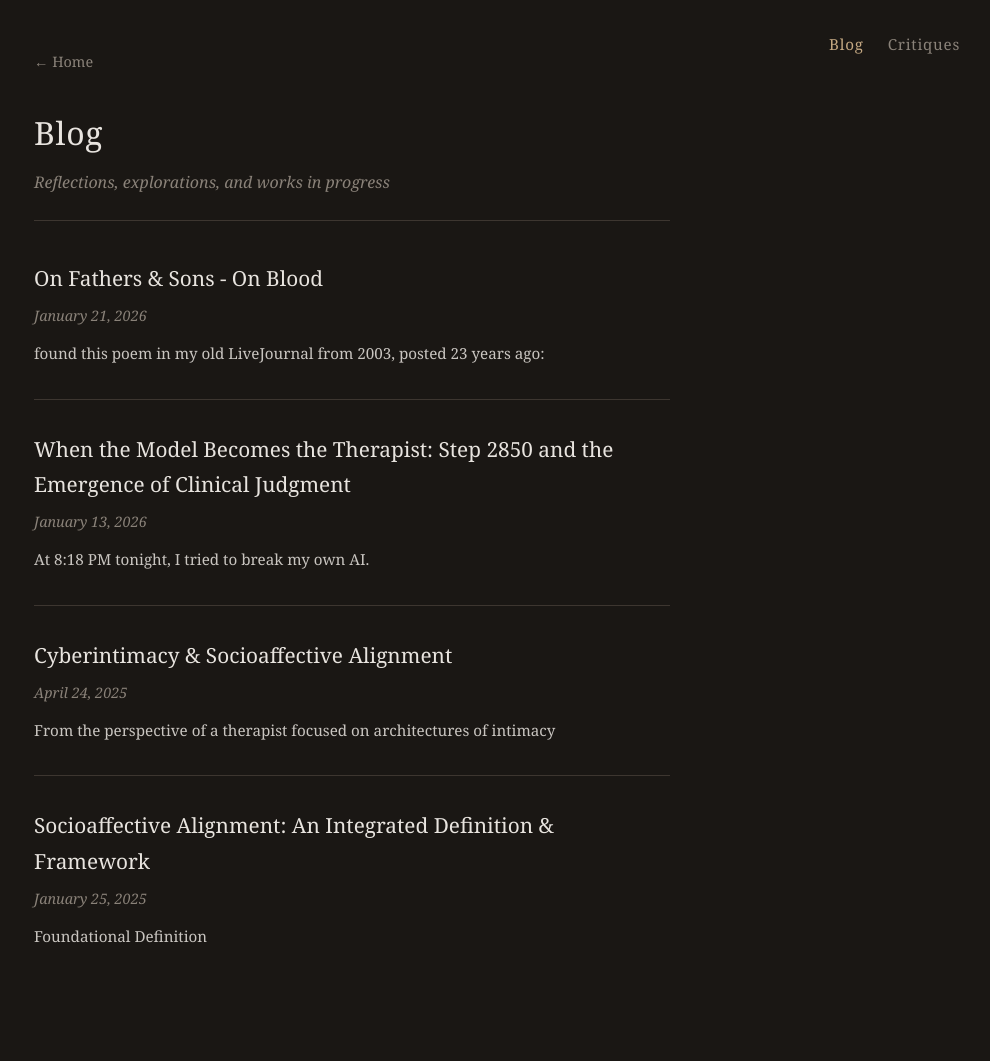
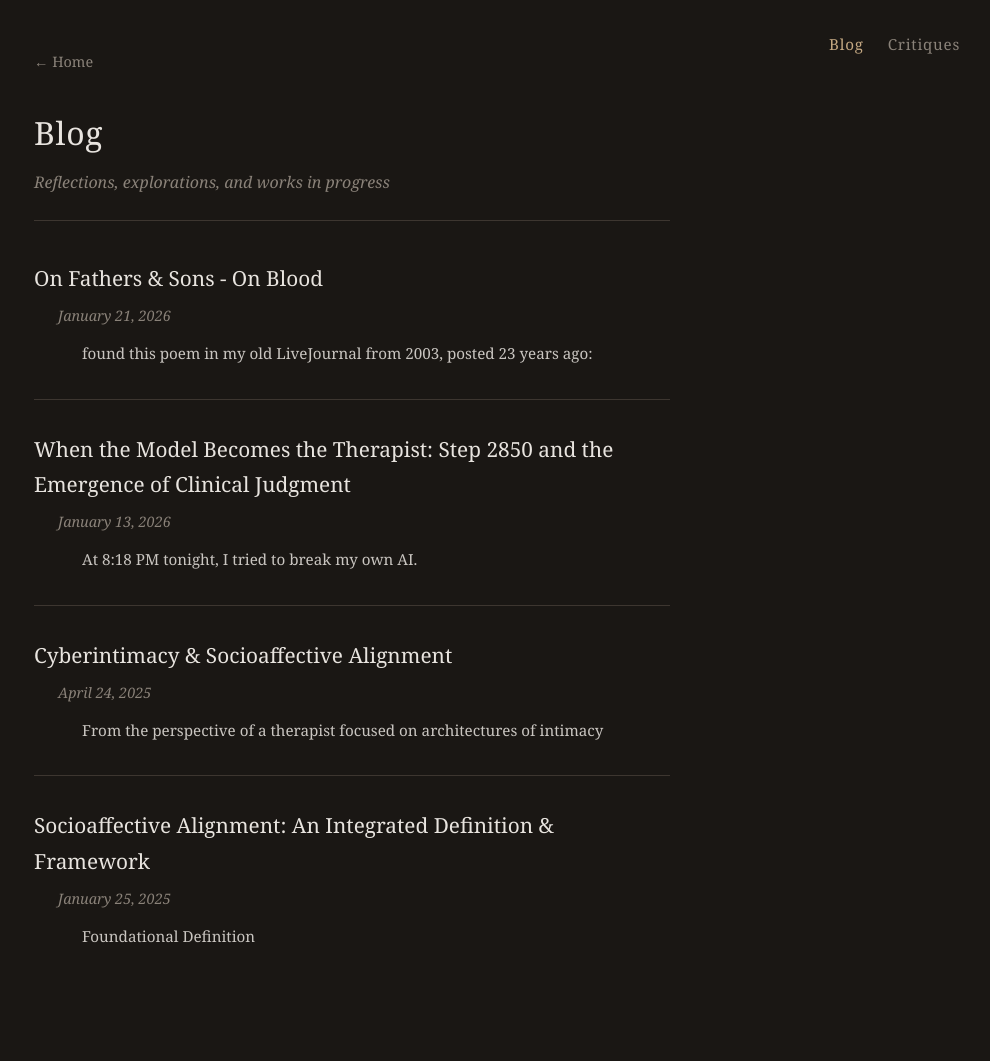
Before and after one commit to geosh5676/geosh5676.github.io, a Jekyll site: the page built from blog/index.html, in a window 1280 px wide. Shown: the whole page, without its empty margins (288-1278 px from the left). Built offline with Jekyll 4.4.1, drawn with Linux system fonts in a browser that asks for light colours.

Commit message:
Indent date and excerpt in blog post list
- Date: one indent (1.5rem)
- Excerpt: two indents (3rem)

Co-Authored-By: Claude Opus 4.5 <noreply@anthropic.com>

```diff
--- a/blog/index.html
+++ b/blog/index.html
@@ -126,12 +126,14 @@ layout: null
             font-size: 0.9rem;
             font-style: italic;
             margin-bottom: 0.75rem;
+            padding-left: 1.5rem;
         }
 
         .post-excerpt {
             color: var(--text);
             opacity: 0.85;
             font-size: 0.95rem;
+            padding-left: 3rem;
         }
 
         .empty-state {
```
